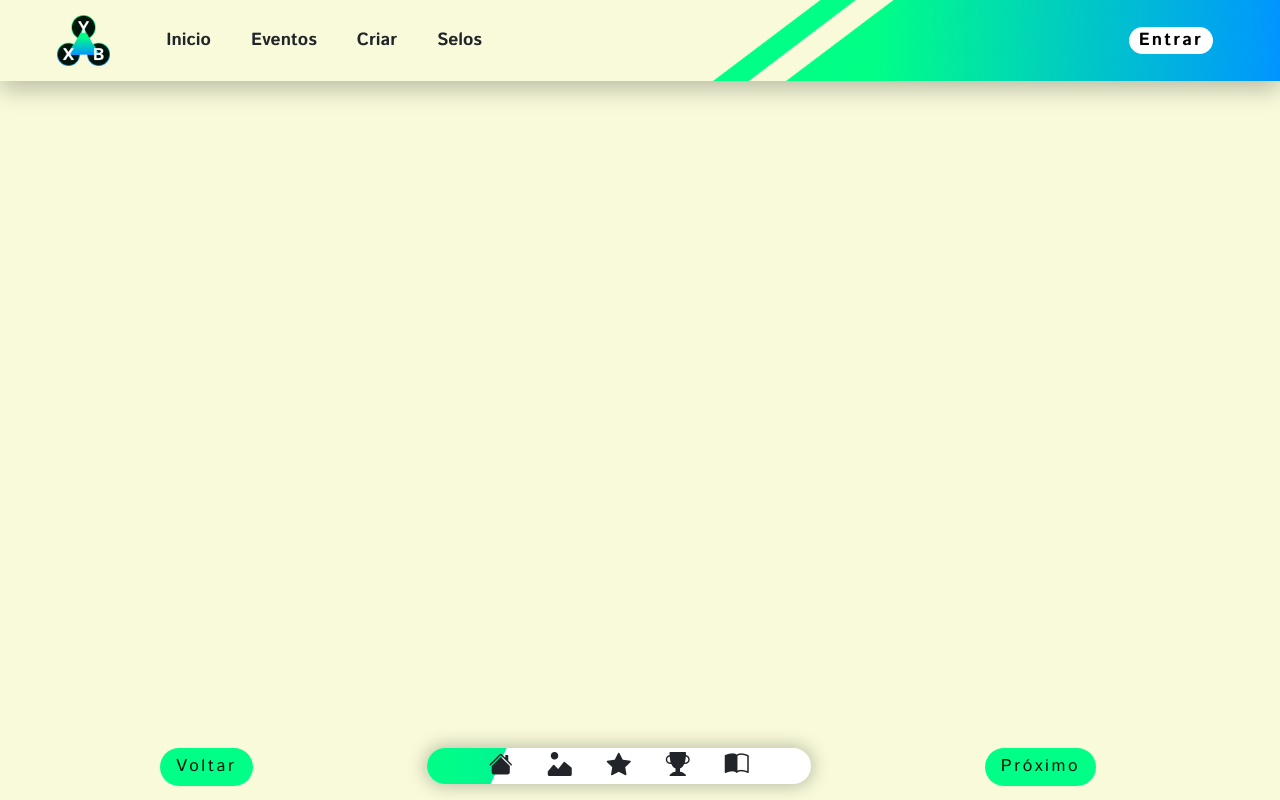
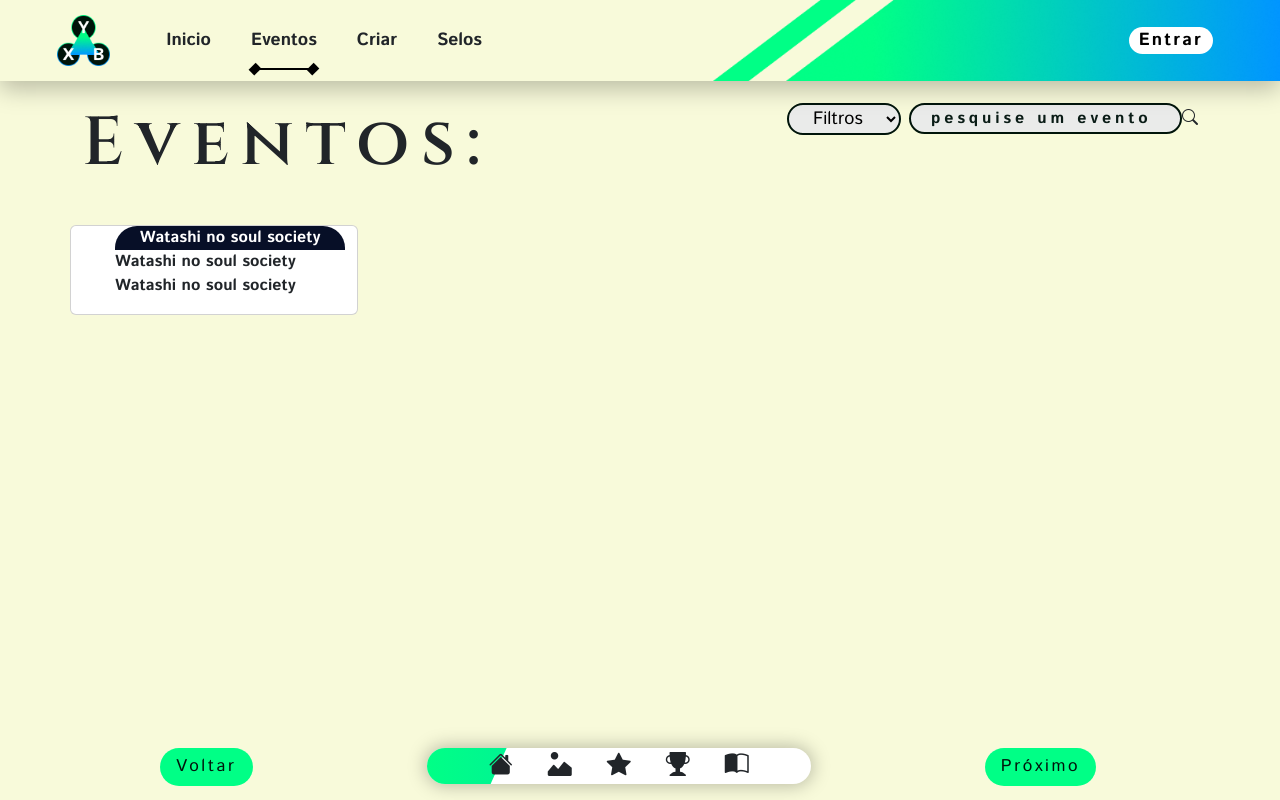
Before and after one commit to DaGitFella/gameficacao-secit.client, an Angular app: page /visualize_events in a window 1280 px wide. Before the commit this address led to /. Built offline with nearby package versions, Linux system fonts and the light colour scheme.

Commit message:
starting events page

```diff
--- a/src/app/app.routes.ts
+++ b/src/app/app.routes.ts
@@ -5,8 +5,7 @@ import {StampsComponent} from "./components/pages/stamps/stamps.component";
 import {RewardComponent} from "./components/pages/reward/reward.component";
 import {ActivitiesComponent} from "./components/pages/activities/activities.component";
 import {AchievementComponent} from "./components/pages/achievement/achievement.component";
-import {VisualizeComponent} from "./components/pages/visualize/visualize.component";
-import {SendComponent} from "./components/pages/send/send.component";
+import {VisualizeEventComponent} from "./components/pages/visualize-event/visualize-event.component";
 
 export const routes: Routes = [
   {path: '', component: HomeComponent},
@@ -15,6 +14,5 @@ export const routes: Routes = [
   {path: 'create_event/reward', component: RewardComponent},
   {path: 'create_event/activities', component: ActivitiesComponent},
   {path: 'create_event/achievement', component: AchievementComponent},
-  {path: 'visualize', component: VisualizeComponent},
-  {path: 'send', component: SendComponent},
+  {path: 'visualize_events', component: VisualizeEventComponent}
 ];
--- a/src/app/components/header/header.component.ts
+++ b/src/app/components/header/header.component.ts
@@ -17,7 +17,7 @@ import {KeyValuePipe, NgForOf} from "@angular/common";
 export class HeaderComponent {
   navigateItems = {
     'Inicio': '/home',
-    'Eventos': 'events',
+    'Eventos': 'visualize_events',
     'Criar': 'create_event',
     'Selos': '/stamps'
   }
--- a/src/app/components/pages/send/send.component.html
+++ /dev/null
@@ -1 +0,0 @@
-<p>send works!</p>
--- /dev/null
+++ b/src/app/components/pages/visualize-event/visualize-event.component.css
@@ -0,0 +1,15 @@
+.event-input::placeholder {
+  font-size: 16px;
+  letter-spacing: 3.84px;
+  color: var(--text-primary-color);
+}
+
+.event-input {
+  padding: 0 20px;
+}
+
+.event-card-title {
+  border-radius: 22px 22px 0px 0px;
+  background-color: #070F27;
+  color: white;
+}
--- /dev/null
+++ b/src/app/components/pages/visualize-event/visualize-event.component.html
@@ -0,0 +1,29 @@
+<section>
+  <div class="d-flex justify-content-between">
+    <div>
+      <h1 class="title">Eventos:</h1>
+    </div>
+    <div class="d-flex gap-2">
+      <div>
+        <select class="event-input color-input" name="" id="">
+          <option>Filtros</option>
+        </select>
+      </div>
+      <div>
+        <input class="event-input color-input" placeholder="pesquise um evento" type="text">
+        <i class="bi bi-search"></i>
+      </div>
+    </div>
+  </div>
+  <div class="row">
+    <div class="card" style="width: 18rem;">
+      <ul class="event-card col-md">
+        <li class="event-card-title text-center w-100">
+          <span class="z-3">Watashi no soul society</span>
+        </li>
+        <li class="event-card-item">Watashi no soul society</li>
+        <li class="event-card-item">Watashi no soul society</li>
+      </ul>
+    </div>
+  </div>
+</section>
--- a/src/app/components/pages/visualize/visualize.component.html
+++ /dev/null
@@ -1 +0,0 @@
-<p>visualize works!</p>
--- a/src/styles.css
+++ b/src/styles.css
@@ -23,6 +23,10 @@ body {
   position: fixed;
   bottom: 0;
   max-width: 100%;
+}
+
+section {
+  margin-top: 22px;
 }
 
 .contain {
@@ -53,7 +57,6 @@ body {
 .title {
   font-size: 68px;
   letter-spacing: 11.68px;
-  margin-top: 22px;
   font-weight: 600;
   margin-bottom: 40px;
   font-family: 'Cinzel', serif;
```
Also changed, not shown: src/app/components/pages/send/send.component.ts (deleted, +0 -12 lines), src/app/components/pages/visualize-event/visualize-event.component.ts (added, +12 -0 lines), src/app/components/pages/visualize/visualize.component.ts (deleted, +0 -12 lines), src/app/components/pages/send/send.component.css (deleted), src/app/components/pages/visualize/visualize.component.css (deleted), 2 other files (tests, documents, lock files or other folders).
